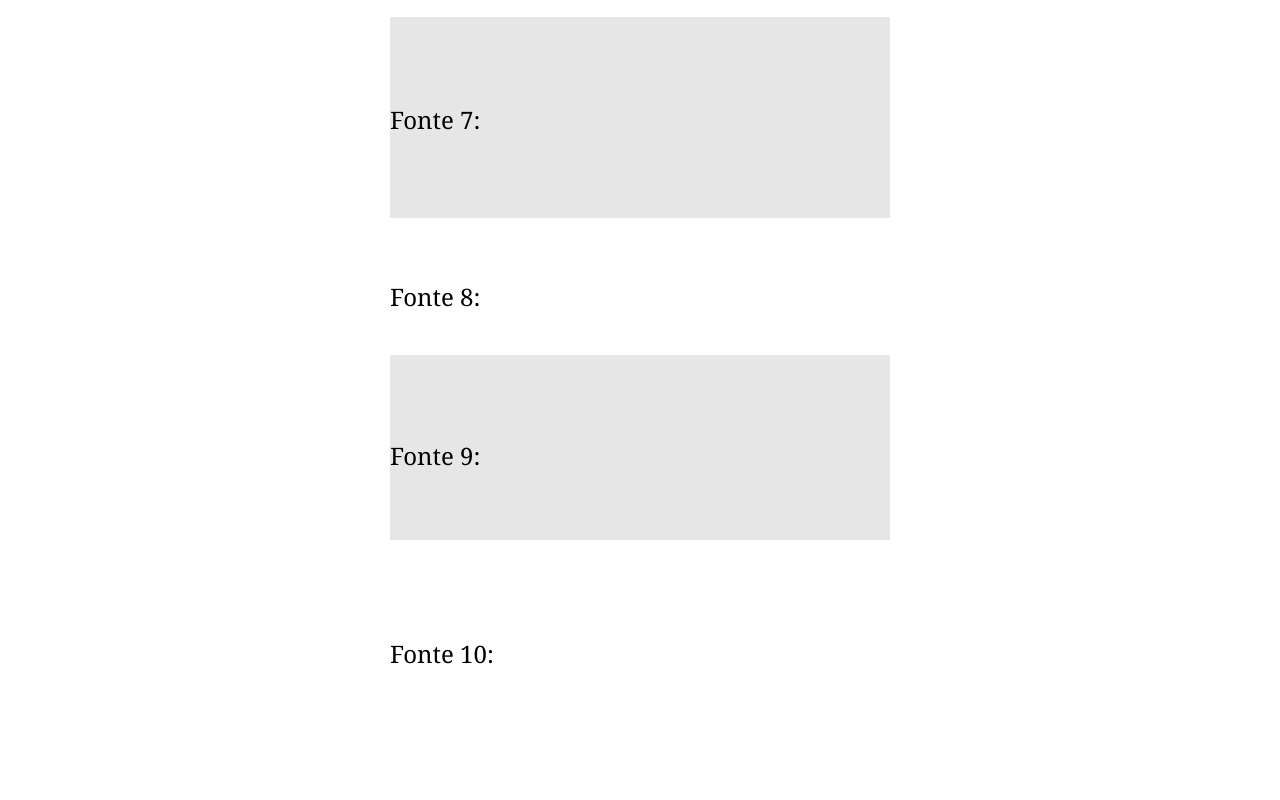
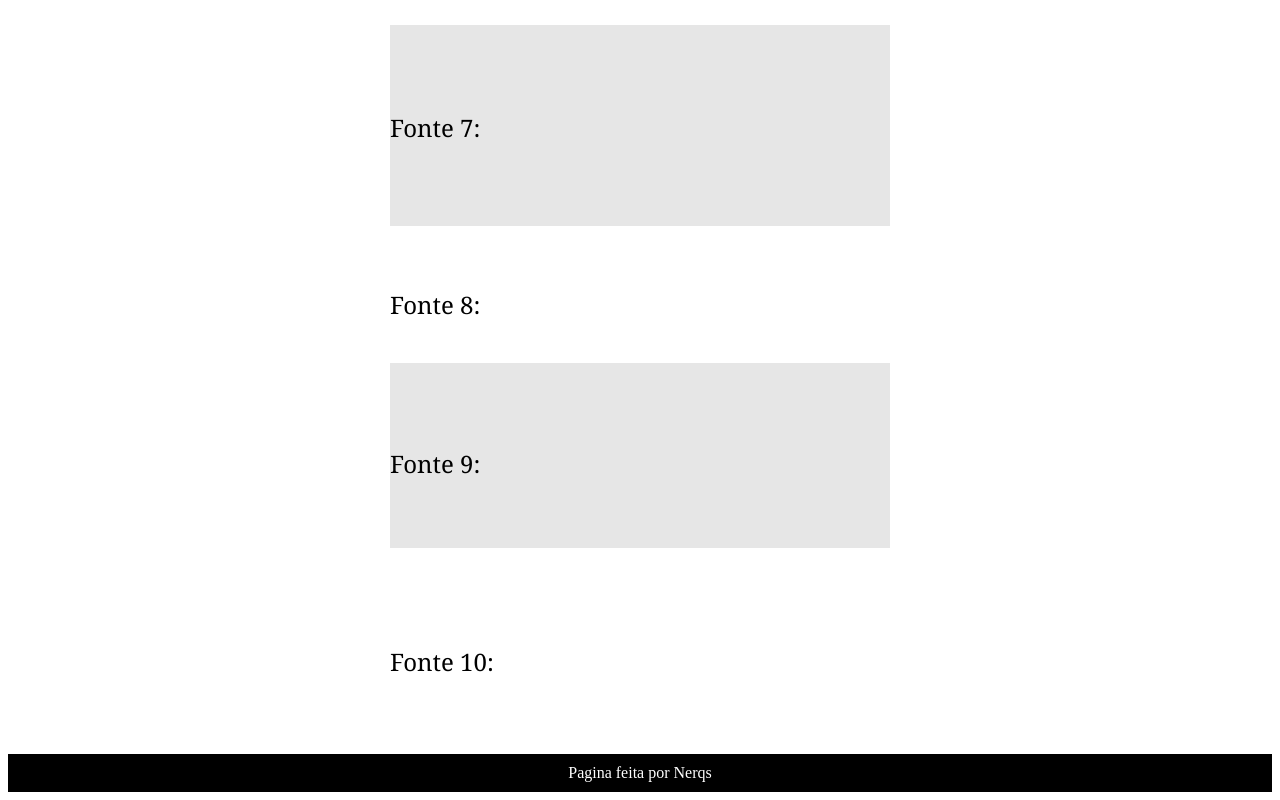
Before and after one commit to Nerqs/Nerqs.github.io, a plain HTML site: page index.html in a window 1280 px wide. Shown: the part 1280-2080 px from the top of the page. Before the commit the page ends 2026 px from the top, so only its background shows below. Drawn offline with Linux system fonts and the light colour scheme.

Commit message:
rodapé
adicionado rodapé

```diff
--- a/estilo.css
+++ b/estilo.css
@@ -1,4 +1,4 @@
-body {
+#conteudo {
     margin: 0 auto;
     padding: 0;
     width: 500px;
@@ -144,3 +144,14 @@ h1 {
     font-size: 100px;
     margin-left: 20px;
 }
+
+/*rodapé*/
+
+footer {
+    padding: 10px 0;
+    color: white;
+    text-align: center;
+    background-color: black;
+    width: 100%;
+    clear: both;
+}
--- a/index.html
+++ b/index.html
@@ -8,15 +8,13 @@
     <link rel="stylesheet" href="estilo.css">
 </head>
 <body>
+    <div id="conteudo">
         <h1>Digite o nome/frase para ver com a fonte:</h1>
-
         <form id="form">
             <label for="aqui">Digite aqui:</label>
             <input type="text" name="aqui" id="aqui">
-
             <input type="button" value="Carregar" onclick="fontes()">
         </form>
-
         <div id="fonte1">
             Fonte 1:
             <span id="fonte1span"></span>
@@ -57,6 +55,11 @@
             Fonte 10:
             <span id="fonte10span"></span>
         </div>
+    </div>
+
+    <footer>
+        Pagina feita por Nerqs
+    </footer>
 
     <script>
         function fontes() {
```
Lines whose indentation alone changed are shown as unchanged.
